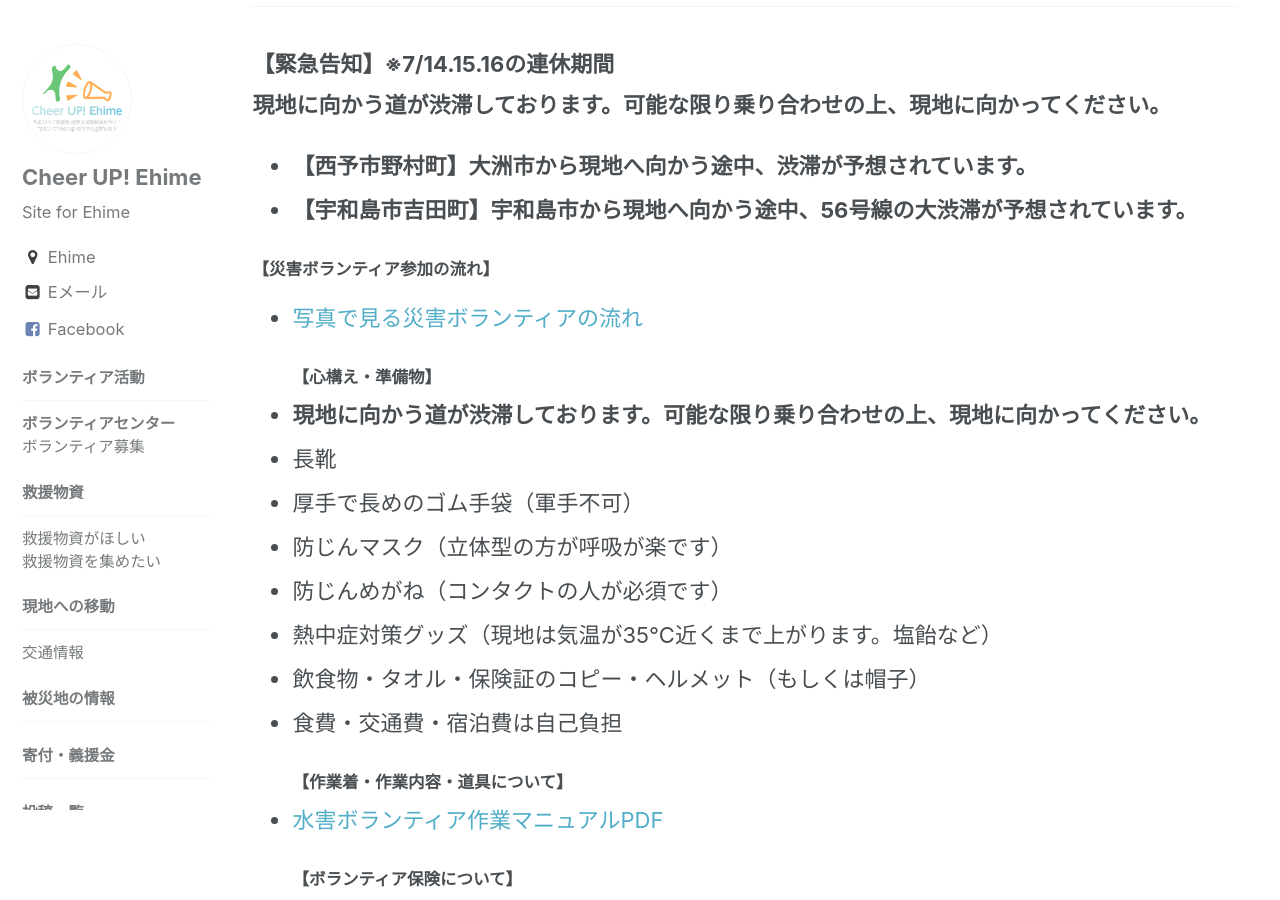
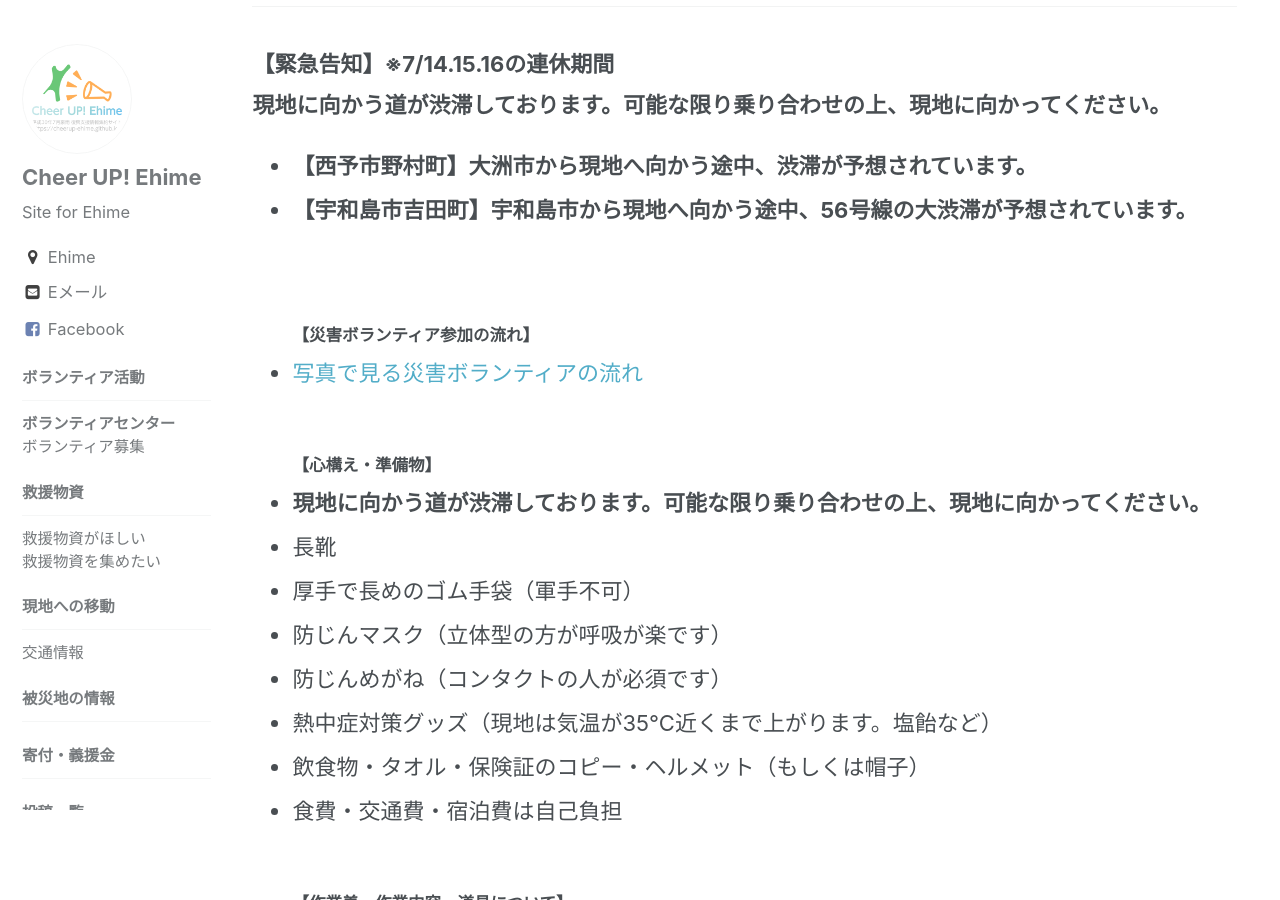
Before and after one commit to cheerup-ehime/cheerup-ehime.github.io, a Jekyll site: the page built from _pages/volunteer.md, in a window 1280 px wide and 900 px high, scrolled down 324 px. Built offline with Jekyll 4.4.1, drawn with Linux system fonts in a browser that asks for light colours.

Commit message:
Update volunteer.md

```diff
--- a/_pages/volunteer.md
+++ b/_pages/volunteer.md
@@ -9,9 +9,10 @@
 **現地に向かう道が渋滞しております。可能な限り乗り合わせの上、現地に向かってください。**
 - **【西予市野村町】大洲市から現地へ向かう途中、渋滞が予想されています。**
 - **【宇和島市吉田町】宇和島市から現地へ向かう途中、56号線の大渋滞が予想されています。**
-
+<br><br><br>
 #### 【災害ボランティア参加の流れ】
 - [写真で見る災害ボランティアの流れ](http://www.ehime-shakyo.or.jp/chiiki/saigai/index.htm)
+<br><br>
 #### 【心構え・準備物】
 - **現地に向かう道が渋滞しております。可能な限り乗り合わせの上、現地に向かってください。**
 - 長靴
@@ -21,26 +22,33 @@
 - 熱中症対策グッズ（現地は気温が35℃近くまで上がります。塩飴など）
 - 飲食物・タオル・保険証のコピー・ヘルメット（もしくは帽子）
 - 食費・交通費・宿泊費は自己負担
+<br><br>
 #### 【作業着・作業内容・道具について】
 - [水害ボランティア作業マニュアルPDF](https://www.saigaivc.com/app/download/3819477115/suigai-manual.pdf)
+<br><br>
 #### 【ボランティア保険について】
 - [ボランティア保険について](https://www.saigaivc.com/volunteers/%E3%83%9C%E3%83%A9%E3%83%B3%E3%83%86%E3%82%A3%E3%82%A2%E4%BF%9D%E9%99%BA/)
+<br><br>
 #### 【破傷風などの予防接種について】
 任意接種は希望者各自が医療機関で受けます。接種費用は、全額自己負担となりますが、医療機関ごとに金額が異なりますので、直接医療機関へお問い合わせください。
-
+<br><br><br><br>
 ## 各地域ボランティアセンター一覧
 [愛媛社会福祉協議会](http://www.ehime-shakyo.or.jp/chiiki/saigai/saigai_volunteer180708.html)でボランティア受け入れの準備をしています。<br>
 各地域の情報か以下に掲載しています。<br>
 （全国的なボランティアの動きは[全社協のボランティア情報](https://www.saigaivc.com/)から。）
-
+<br><br><br><br>
 ## 愛媛県内の災害ボランティア等情報まとめ
 （平成30年7月13日13時現在 50音順）
+
+---
 
 ### 【愛南町：あいなんちょう】※14日終了予定
 - [ボランティア情報ページ](http://www.ainan-shakyo.or.jp/) ※情報掲載準備中
 - ボランティア募集中（個別対応）
 #### 問合先 ------------
 愛南町社会福祉協議会<br>0895-70-1251
+
+---
 
 ### 【今治市：いまばりし】
 - **市内在住ボランティア希望者限定**　※今後範囲を拡げる予定
@@ -50,6 +58,8 @@
 - 電話で受付中
 #### 問合先 ------------
 今治市総合福祉センター 愛らんど今治<br>090-8692-9496<br>0898-22-6063
+
+---
 
 ### ★【宇和島市：うわじまし】（吉田町）
 **※【お願い】個人ボランティアの皆様<br>
@@ -70,6 +80,8 @@
 #### 問合先 ------------
 宇和島市災害ボランティアセンター<br>0895-23-3711
 
+---
+
 ### ★【大洲市：おおずし】
 - **県内・近県在住ボランティア希望者限定**
 - [ボランティア情報ページ](http://www.ozushakyo.jp/index.php)
@@ -86,11 +98,15 @@
 #### 問合先 ------------
 大洲市社会福祉協議会災害ボランティアセンター<br>0893−23−0313<br>080−5076−9426
 
+---
+
 ### 【上島町：かみじまちょう】（離島）
 - **町内在住ボランティア希望者限定**
 - [ボランティア情報ページ](http://www.kamijima-shakyo.or.jp/)
 #### 問合先 ------------
 社会福祉法人上島町社会福祉協議会<br>0897-76-2638
+
+---
 
 ### 【鬼北町：きほくちょう】
 - **町内在住ボランティア希望者限定**
@@ -103,6 +119,8 @@
 鬼北町社会福祉協議会　[【GoogleMap】](https://goo.gl/maps/f1eYJqcsbP12)
 #### 問合先 ------------
 鬼北町災害ボランティアセンター<br>0895-45-3709
+
+---
 
 ### ★【西予市：せいよし】（野村町）
 - **全国から受け入れ**
@@ -124,6 +142,8 @@
 #### 問合先 ------------
 砥部町災害ボランティアセンター<br>089-962-7100
 
+---
+
 ### 【新居浜市：にいはまし】
 - **ボランティアバス運行決定**　※予約制 1日40人限定
 - [ボランティア情報ページ](https://www.n-syakyo.jp/)
@@ -134,6 +154,8 @@
 新居浜市総合福祉ｾﾝﾀｰ　[【GoogleMap】](https://goo.gl/maps/TVxGD7yRdPQ2)
 #### 問合先 ------------
 新居浜市社会福祉協議会<br>0897-32-8129
+
+---
 
 ### 【松野町：まつのちょう】
 - **町内在住ボランティア希望者限定**
@@ -149,6 +171,8 @@
 #### 問合先 ------------
 松野町社会福祉協議会<br>0895-42-0794
 
+---
+
 ### 【松山市：まつやまし】
 - **市内在住ボランティア希望者限定**
 - [ボランティア情報ページ](http://www.matsuyama-wel.jp/)
@@ -157,6 +181,8 @@
 - 電話で受付中
 #### 問合先 ------------
 松山市社会福祉協議会 地域福祉部 ボランテイア活動推進課<br>089-921-2141
+
+---
 
 ### 【松山市高浜地区：まつやまし たかはまちく ※非公式】
 - **松山の方、高浜の掃除作業の人手が足りてません。**
@@ -170,6 +196,8 @@
 #### 問合先 ------------
 高浜公民館<br>089-952-5235
 
+---
+
 ### 【八幡浜市：やわたはまし】
 - **市内在住ボランティア希望者限定**
 - [ボランティア情報ページ](http://www.yawatahamashi-syakyo.jp/gouusaigai1.html)
```
